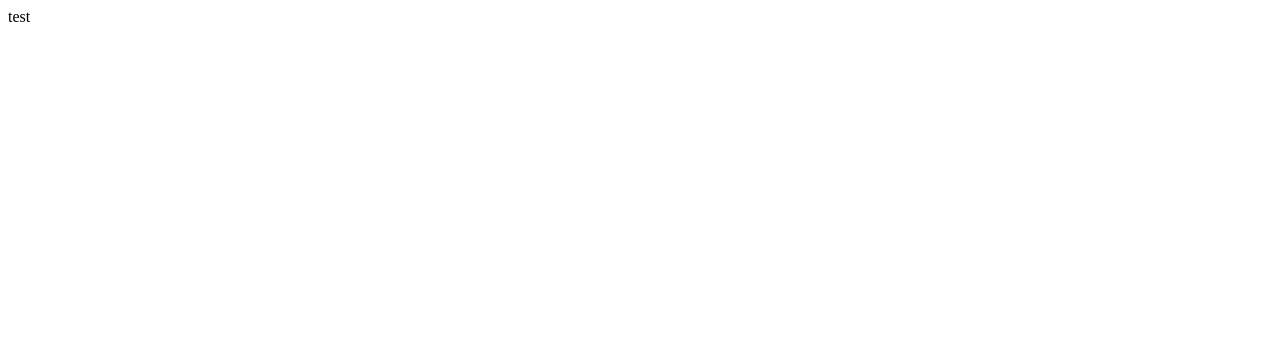
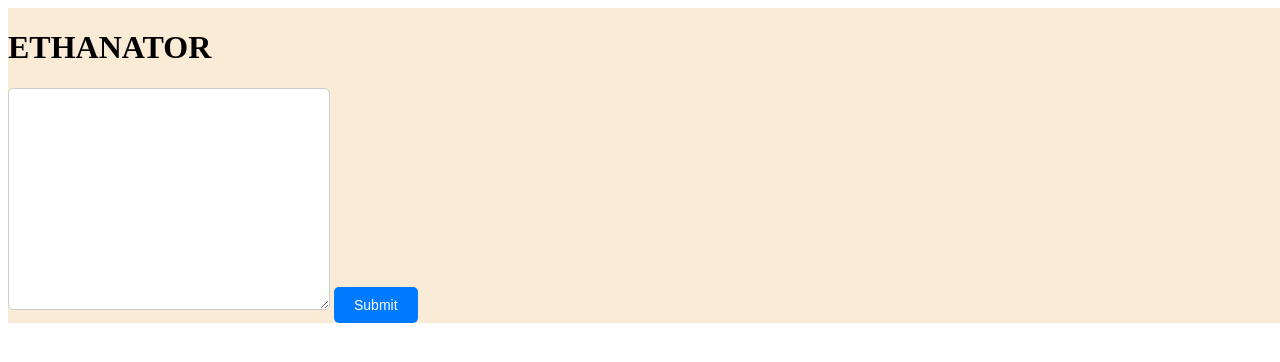
Before and after one commit to EthanDiosana1/COMP-4537-mini-hackathon, a plain HTML site: page index.html in a window 1280 px wide. Drawn offline with Linux system fonts and the light colour scheme.

Commit message:
html with text area

```diff
--- a/index.html
+++ b/index.html
@@ -1,11 +1,49 @@
 <!DOCTYPE html>
 <html lang="en">
-<head>
-    <meta charset="UTF-8">
-    <meta name="viewport" content="width=device-width, initial-scale=1.0">
-    <title>Document</title>
-</head>
-<body>
-    test
-</body>
+	<head>
+		<meta charset="UTF-8" />
+		<meta name="viewport" content="width=device-width, initial-scale=1.0" />
+		<title>Document</title>
+		<style>
+			body {
+				display: flex;
+				height: 100%;
+				width: 100%;
+			}
+
+			textarea {
+				width: 300px;
+				height: 200px;
+				padding: 10px;
+				font-family: Arial, sans-serif;
+				font-size: 14px;
+				border: 1px solid #ccc;
+				border-radius: 5px;
+			}
+			.container {
+				background-color: antiquewhite;
+				width: inherit;
+				height: inherit;
+			}
+			button {
+				padding: 10px 20px;
+				font-family: Arial, sans-serif;
+				font-size: 14px;
+				background-color: #007bff;
+				color: white;
+				border: none;
+				border-radius: 5px;
+				cursor: pointer;
+			}
+		</style>
+	</head>
+	<body>
+		<div class="container">
+			<h1>ETHANATOR</h1>
+			<form>
+				<textarea></textarea>
+				<button type="submit">Submit</button>
+			</form>
+		</div>
+	</body>
 </html>
```
